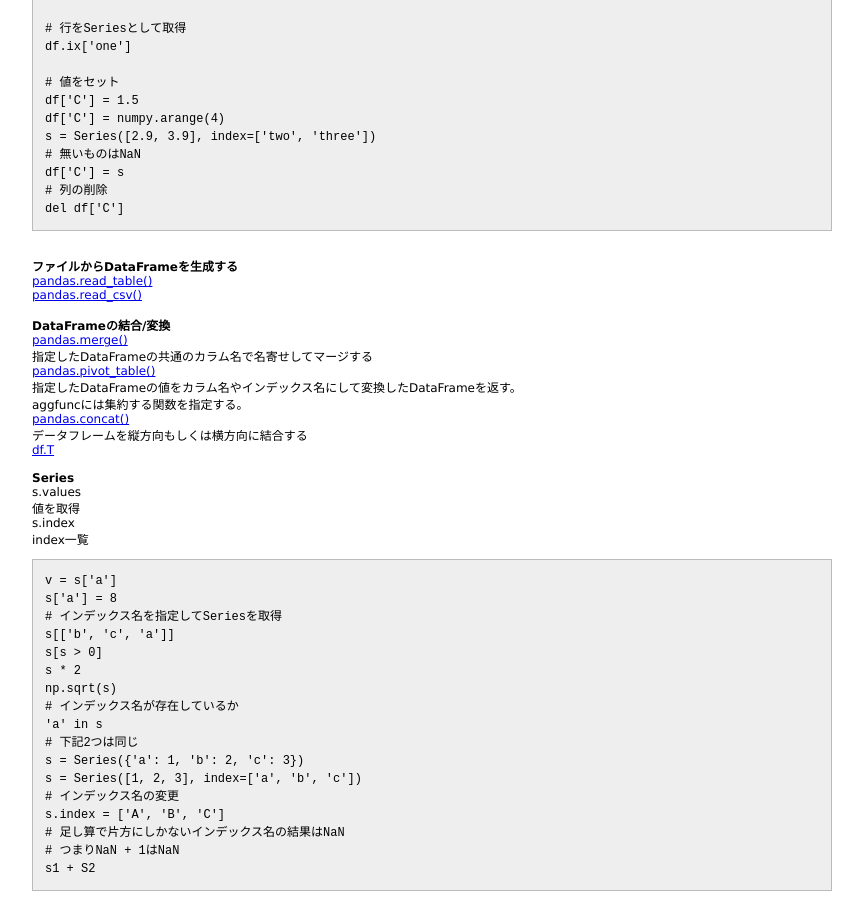
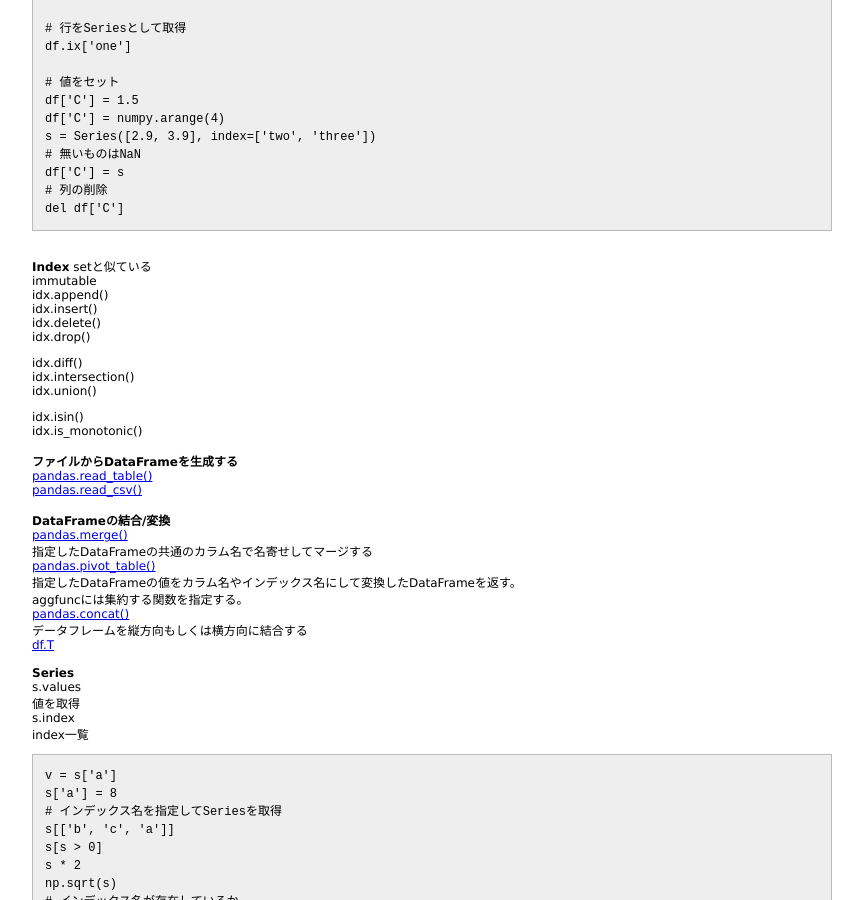
Before and after one commit to 38elements/38elements.github.com, a Jekyll site: the page built from _posts/2016-04-24-pandas.md, in a window 1280 px wide and 900 px high, scrolled down 1046 px. Shown: the whole window, without its empty margins (208-1071 px from the left). Built offline with Jekyll 4.4.1, drawn with Linux system fonts in a browser that asks for light colours.

Commit message:
Update 2016-04-24-pandas.md

````diff
--- a/_posts/2016-04-24-pandas.md
+++ b/_posts/2016-04-24-pandas.md
@@ -72,6 +72,21 @@ df['C'] = s
 # 列の削除
 del df['C']
 ```
+<br>
+**Index**
+setと似ている
+immutable
+idx.append()
+idx.insert()
+idx.delete()
+idx.drop()
+
+idx.diff()
+idx.intersection()
+idx.union()
+
+idx.isin()
+idx.is_monotonic()
 <br>
 **ファイルからDataFrameを生成する**
 [pandas.read_table()](http://pandas.pydata.org/pandas-docs/stable/generated/pandas.read_table.html)
````
